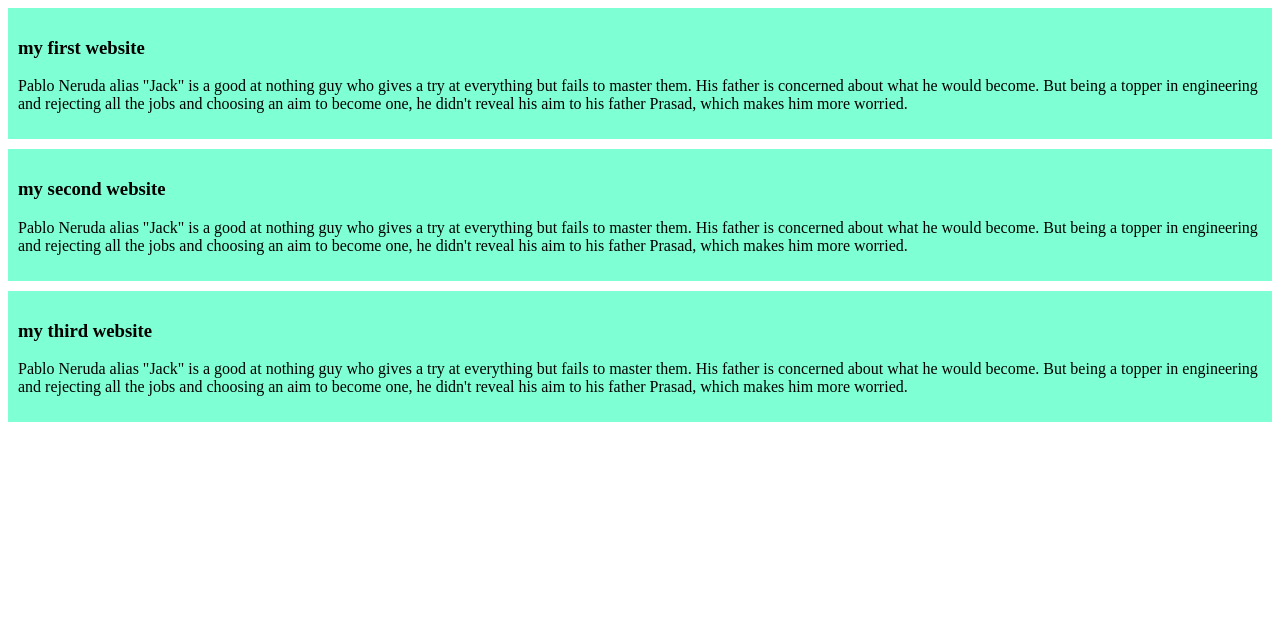
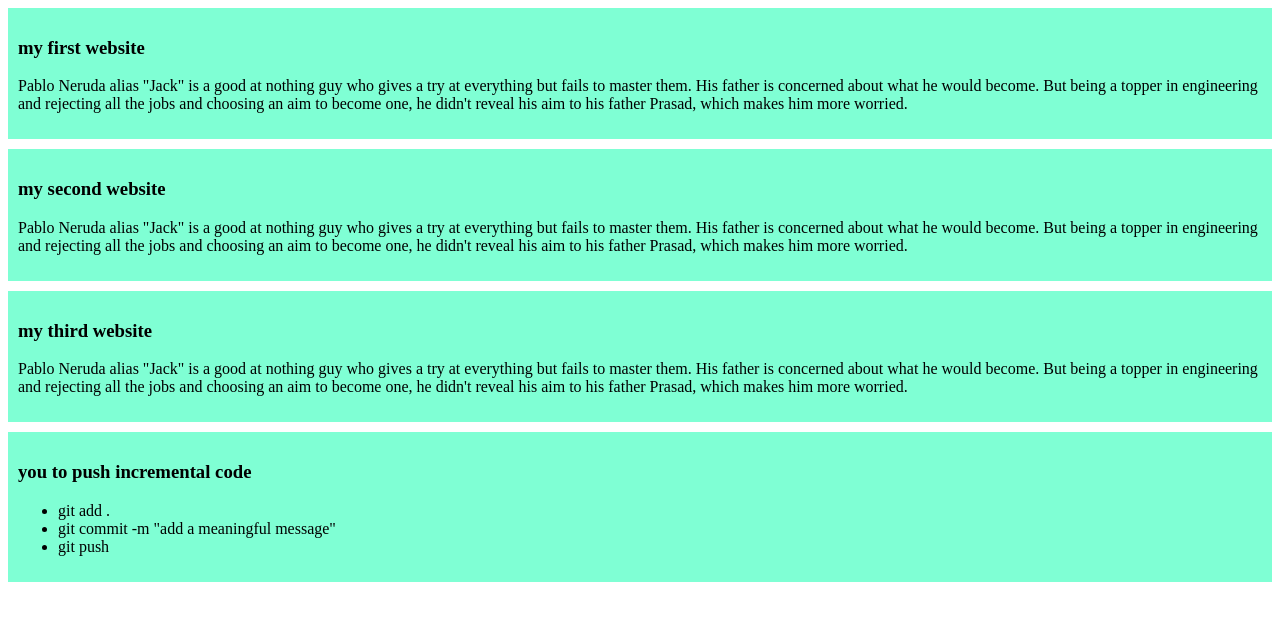
Before and after one commit to alifmiah37/my-simple-website, a plain HTML site: page index.html in a window 1280 px wide. Drawn offline with Linux system fonts and the light colour scheme.

Commit message:
added a list to push code

```diff
--- a/index.html
+++ b/index.html
@@ -17,5 +17,13 @@
             <h3>my third website</h3>
             <p>Pablo Neruda alias "Jack" is a good at nothing guy who gives a try at everything but fails to master them. His father is concerned about what he would become. But being a topper in engineering and rejecting all the jobs and choosing an aim to become one, he didn't reveal his aim to his father Prasad, which makes him more worried.</p>
         </div>
+        <div>
+            <h3>you to push incremental code</h3>
+            <ul>
+                <li>git add .</li>
+                <li>git commit -m "add a meaningful message"</li>
+                <li> git push</li>
+            </ul>
+        </div>
     </body>
 </html>
```
